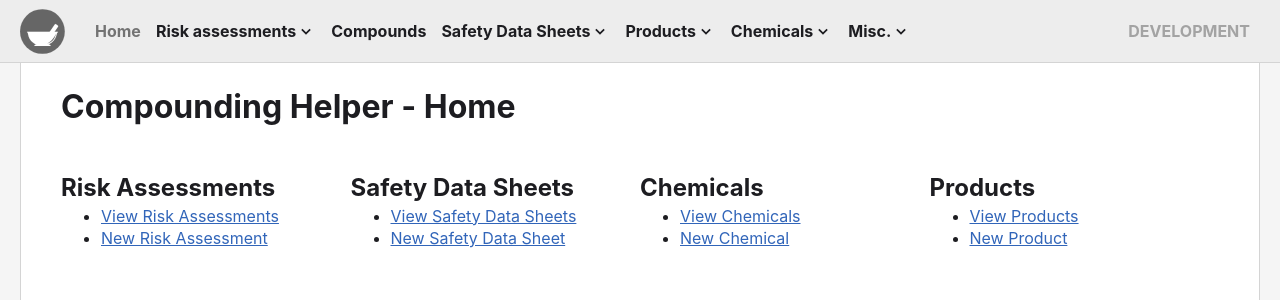
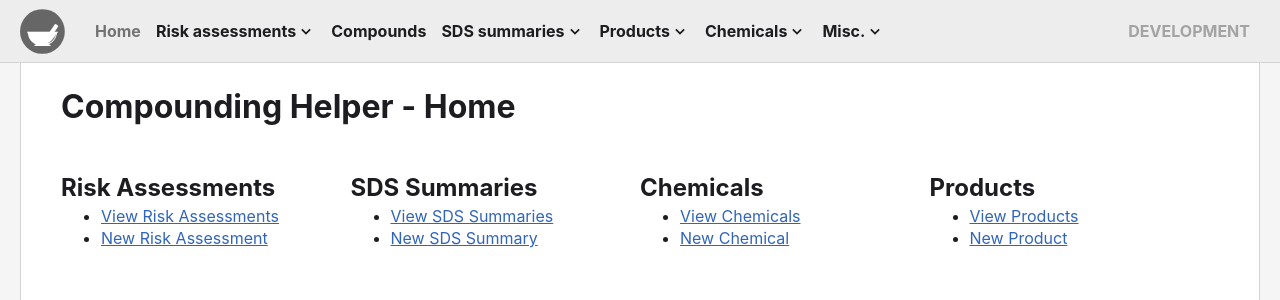
Before and after one commit to mmtandoc/compounding-helper, a Next.js app: page / in a window 1280 px wide. Shown: the top 300 px of the page. Built offline with nearby package versions, Linux system fonts and the light colour scheme.

Commit message:
Changed "SDS" text to "SDS summary"

```diff
--- a/components/common/Header.tsx
+++ b/components/common/Header.tsx
@@ -73,11 +73,11 @@ const Header = () => {
           },
           { label: "Compounds", url: "/compounds" },
           {
-            label: "Safety Data Sheets",
+            label: "SDS summaries",
             url: "/sds",
             children: [
-              { label: "View Safety Data Sheets", url: "/sds" },
-              { label: "Create new Safety Data Sheet", url: "/sds/new" },
+              { label: "View SDS summaries", url: "/sds" },
+              { label: "Create new SDS summary", url: "/sds/new" },
             ],
           },
           {
--- a/pages/index.tsx
+++ b/pages/index.tsx
@@ -20,13 +20,13 @@ const Home: NextPageWithLayout = () => {
           </ul>
         </div>
         <div className="data-links">
-          <h2>Safety Data Sheets</h2>
+          <h2>SDS Summaries</h2>
           <ul>
             <li>
-              <Link href="/sds">View Safety Data Sheets</Link>
+              <Link href="/sds">View SDS Summaries</Link>
             </li>
             <li>
-              <Link href="/sds/new">New Safety Data Sheet</Link>
+              <Link href="/sds/new">New SDS Summary</Link>
             </li>
           </ul>
         </div>
--- a/pages/sds/[id]/edit.tsx
+++ b/pages/sds/[id]/edit.tsx
@@ -49,7 +49,7 @@ export const getServerSideProps: GetServerSideProps<EditSdsPageProps> = async (
 
   return {
     props: {
-      title: `Edit SDS: ${data.product.name} - ${
+      title: `Edit SDS Summary: ${data.product.name} - ${
         data.product.vendor.name
       } (${toIsoDateString(data.revisionDate)})`,
       values: SdsMapper.toFieldValues(data),
--- a/pages/sds/[id]/index.tsx
+++ b/pages/sds/[id]/index.tsx
@@ -88,7 +88,7 @@ export const getServerSideProps: GetServerSideProps<SdsPageProps> = async (
     return { notFound: true }
   }
 
-  const title = `SDS: ${data.product.name} - ${
+  const title = `SDS Summary: ${data.product.name} - ${
     data.product.vendor.name
   } (${toIsoDateString(data.revisionDate)})`
 
--- a/pages/sds/index.tsx
+++ b/pages/sds/index.tsx
@@ -18,7 +18,7 @@ const SafetyDataSheets: NextPageWithLayout<SafetyDataSheetsProps> = (
   const actionBar = (
     <div className="action-bar">
       <Link href="/sds/new">
-        <Button>New Safety Data Sheet</Button>
+        <Button>New SDS summary</Button>
       </Link>
       <style jsx>{`
         .action-bar {
@@ -48,7 +48,7 @@ export async function getServerSideProps() {
   const data: SdsWithRelations[] =
     (await getSafetyDataSheets({ orderBy: { id: "asc" } })) ?? []
 
-  return { props: { title: "Safety Data Sheets", data } }
+  return { props: { title: "SDS Summaries", data } }
 }
 
 export default SafetyDataSheets
--- a/pages/sds/new.tsx
+++ b/pages/sds/new.tsx
@@ -28,7 +28,7 @@ const NewSafetyDataSheet: NextPageWithLayout = () => {
 
 export const getStaticProps: GetStaticProps = async () => ({
   props: {
-    title: "New Safety Data Sheet",
+    title: "New SDS summary",
   },
 })
 
```
